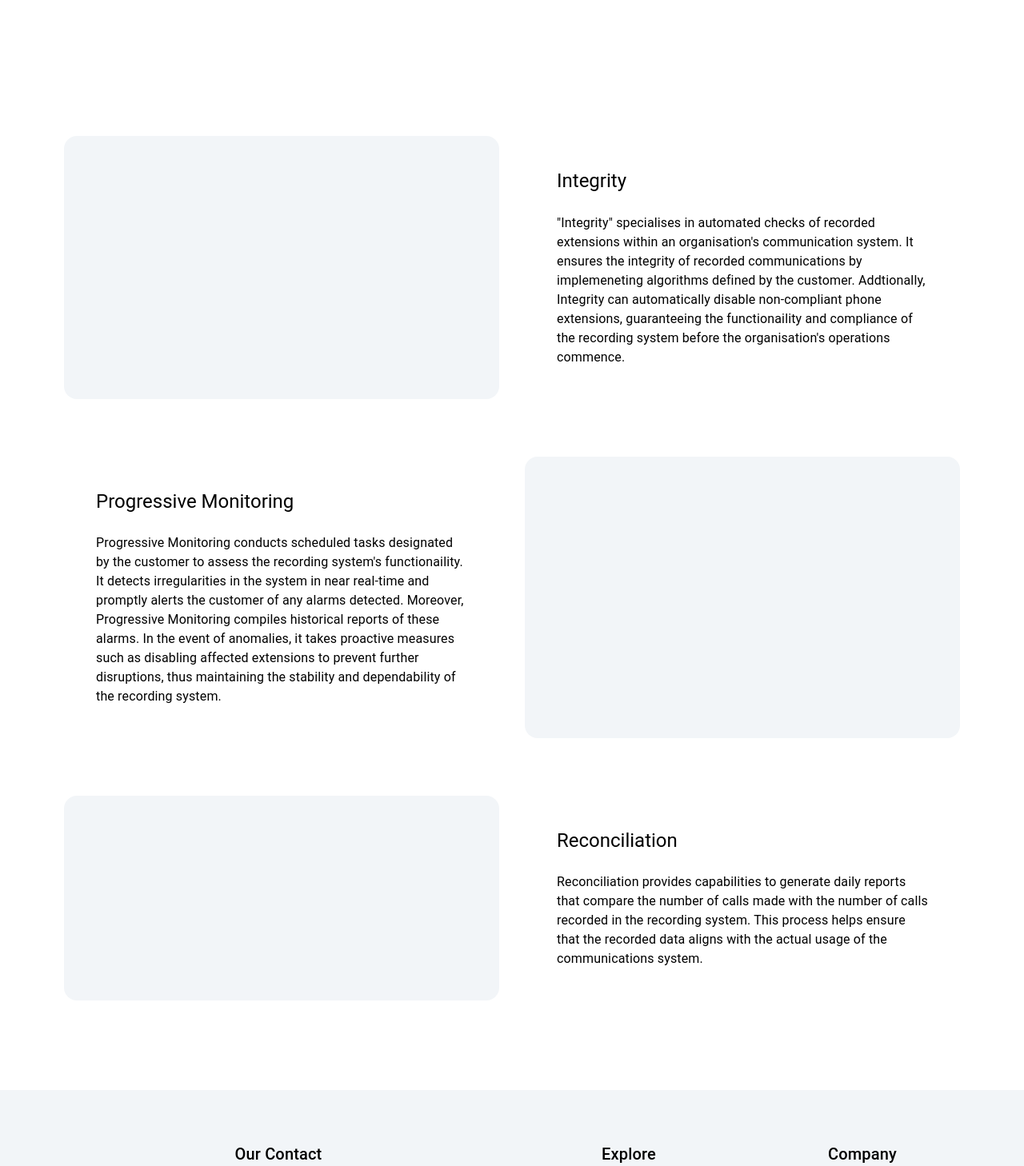
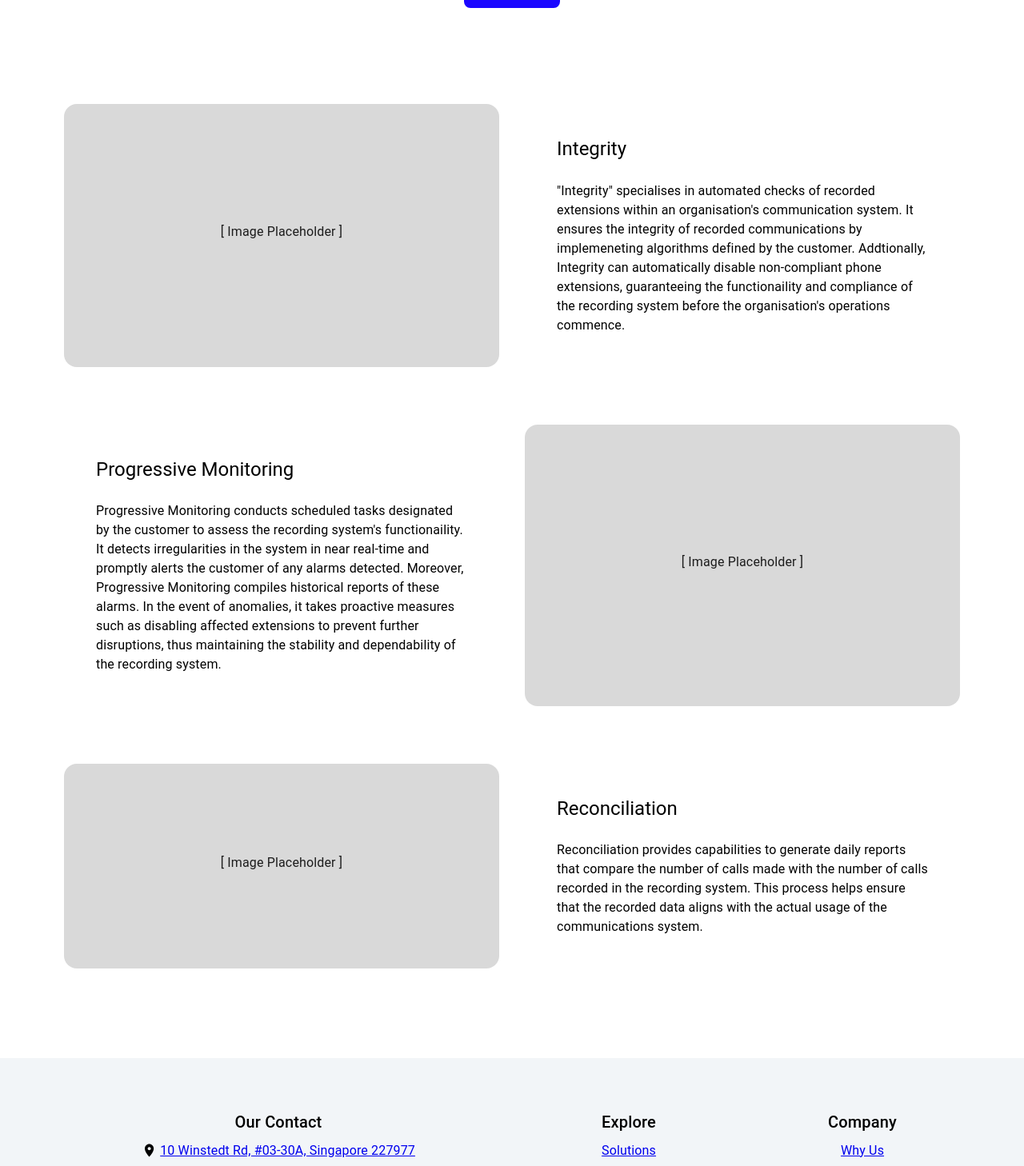
Before and after one commit to Xycone/Gemen_Website_Frontend, a React (Vite) app: page /garantia in a window 1280 px wide. Shown: the part 538-1996 px from the top of the page at 80% size. Built offline with nearby package versions, Linux system fonts and the light colour scheme.

Commit message:
Updated page styling

```diff
--- a/src/components/LandingSection.jsx
+++ b/src/components/LandingSection.jsx
@@ -10,7 +10,7 @@ function LandingSection() {
   };
 
   return (
-    <Box sx={{ pb: 15, pt: 15, position: 'relative', textAlign: 'center' }} id="landing-section">
+    <Box sx={{ py: 15, position: 'relative', textAlign: 'center' }} id="landing-section">
       {/* Landing Section */}
       <Box sx={{ textAlign: 'center', mb: 5 }}>
         <Typography variant="h4" sx={{ mt: 10, mb: 2 }}>
--- a/src/components/Partners.jsx
+++ b/src/components/Partners.jsx
@@ -6,9 +6,9 @@ import Logo from '../assets/Logo.svg'
 
 function Partners() {
     return (
-        <Box sx={{ pb: 15, pt: 15 }} id="partners-section">
+        <Box sx={{ py: 15 }} id="partners-section">
             {/* Partners Section */}
-            <Box sx={{ mb: 10, fontWeight: 'bold', textAlign: 'center' }}>
+            <Box sx={{ mb: 10, textAlign: 'center' }}>
                 <Typography variant="h4">
                     As Partners, We <span style={{ color: '#FF9900' }}>Grow Together</span>
                 </Typography>
--- a/src/components/ServicesSection.jsx
+++ b/src/components/ServicesSection.jsx
@@ -9,9 +9,9 @@ import PlaceholderIcon from '../assets/PlaceholderIcon.svg'
 
 function ServicesSection() {
     return (
-        <Box sx={{ pb: 15, pt: 15 }} id="services-section">
+        <Box sx={{ py: 15 }} id="services-section">
             {/* Services Section */}
-            <Box sx={{ mb: 10, fontWeight: 'bold', textAlign: 'center' }}>
+            <Box sx={{ mb: 10, textAlign: 'center' }}>
                 <Typography variant="h4">
                     Discover our services:
                     <br />
--- a/src/components/SolutionsSection.jsx
+++ b/src/components/SolutionsSection.jsx
@@ -13,7 +13,7 @@ function SolutionsSection() {
         navigate('/ace');
     };
     return (
-        <Box sx={{ pb: 15, pt: 15 }} id="solutions-section">
+        <Box sx={{ py: 15 }} id="solutions-section">
             {/* Solutions Section */}
             <Box sx={{ mb: 10, textAlign: 'center' }}>
                 <Typography variant="h4">
@@ -26,13 +26,14 @@ function SolutionsSection() {
             <Box>
                 <Grid container spacing={{ xs: 0, md: 4 }}>
                     <Grid item xs={12} md={6} sx={{ display: 'flex', flexDirection: 'column' }}>
-                        <Card sx={{ borderRadius: { xs: 0, md: 4 }, padding: 5, backgroundColor: '#F2F5F8', boxShadow: 'none', display: 'flex', flexDirection: 'column', flexGrow: 1 }}>
+                        <Card sx={{ borderRadius: { xs: 0, md: 4 }, backgroundColor: '#D9D9D9', boxShadow: 'none', display: 'flex', flexDirection: 'column', flexGrow: 1, justifyContent: 'center' }}>
                             <CardContent sx={{ margin: 2 }}>
+                                <Typography sx={{ textAlign: 'center' }}>[ Image Placeholder ]</Typography>
                             </CardContent>
                         </Card>
                     </Grid>
                     <Grid item xs={12} md={6} sx={{ display: 'flex', flexDirection: 'column' }}>
-                        <Card sx={{ borderRadius: { xs: 0, md: 4 }, padding: 5, backgroundColor: '#F2F5F8', boxShadow: 'none', display: 'flex', flexDirection: 'column', flexGrow: 1 }}>
+                        <Card sx={{ borderRadius: { xs: 0, md: 4 }, padding: 5, backgroundColor: '#F2F5F8', boxShadow: 'none', display: 'flex', flexDirection: 'column', flexGrow: 1, justifyContent: 'center' }}>
                             <CardContent sx={{ margin: 2 }}>
                                 <Typography variant="h5" sx={{ mb: 3 }}>Enhance Your Business Communications</Typography>
                                 <Typography sx={{ mb: 2 }}>
@@ -58,7 +59,7 @@ function SolutionsSection() {
                     </Grid>
 
                     <Grid item xs={12} md={6} sx={{ display: 'flex', flexDirection: 'column', order: { xs: 3, md: 2 } }}>
-                        <Card sx={{ borderRadius: { xs: 0, md: 4 }, padding: 5, backgroundColor: '#F2F5F8', boxShadow: 'none', display: 'flex', flexDirection: 'column', flexGrow: 1 }}>
+                        <Card sx={{ borderRadius: { xs: 0, md: 4 }, padding: 5, backgroundColor: '#F2F5F8', boxShadow: 'none', display: 'flex', flexDirection: 'column', flexGrow: 1, justifyContent: 'center' }}>
                             <CardContent sx={{ margin: 2 }}>
                                 <Typography variant="h5" sx={{ mb: 3 }}>Archive Your Old Voices</Typography>
                                 <Typography sx={{ mb: 2 }}>
@@ -83,8 +84,9 @@ function SolutionsSection() {
                         </Card>
                     </Grid>
                     <Grid item xs={12} md={6} sx={{ display: 'flex', flexDirection: 'column', order: { xs: 2, md: 3 } }}>
-                        <Card sx={{ borderRadius: { xs: 0, md: 4 }, padding: 5, backgroundColor: '#F2F5F8', boxShadow: 'none', display: 'flex', flexDirection: 'column', flexGrow: 1 }}>
+                        <Card sx={{ borderRadius: { xs: 0, md: 4 }, backgroundColor: '#D9D9D9', boxShadow: 'none', display: 'flex', flexDirection: 'column', flexGrow: 1, justifyContent: 'center' }}>
                             <CardContent sx={{ margin: 2 }}>
+                                <Typography sx={{ textAlign: 'center' }}>[ Image Placeholder ]</Typography>
                             </CardContent>
                         </Card>
                     </Grid>
--- a/src/components/WhyUsSection.jsx
+++ b/src/components/WhyUsSection.jsx
@@ -3,7 +3,7 @@ import React from 'react'
 
 function WhyUsSection() {
     return (
-        <Box sx={{ pb: 15, pt: 15 }} id="whyus-section">
+        <Box sx={{ py: 15 }} id="whyus-section">
             {/* Why Us Section */}
             <Box sx={{ mb: 10, textAlign: 'center' }}>
                 <Typography variant="h4">
--- a/src/pages/Ace.jsx
+++ b/src/pages/Ace.jsx
@@ -23,9 +23,9 @@ function Ace() {
 
   return (
     <Box sx={{ my: 4, justifyContent: 'center', alignItems: 'center' }}>
-      <Box sx={{ pb: 30, pt: 15, position: 'relative', textAlign: 'center' }}>
+      <Box sx={{ py: 15, position: 'relative', textAlign: 'center' }}>
         <Box sx={{ textAlign: 'center', mb: 5 }}>
-          <Typography variant="h5" sx={{ mb: 5 }}>
+          <Typography variant="h5" sx={{ mt: 10, mb: 5 }}>
             Ace
           </Typography>
           <Box>
@@ -54,9 +54,9 @@ function Ace() {
       </Box>
       <Grid container spacing={{ xs: 0, md: 4 }}>
         <Grid item xs={12} md={6} sx={{ mb: 5, display: 'flex', flexDirection: 'column', flexGrow: 1 }}>
-          <Card sx={{ borderRadius: { xs: 0, md: 4 }, padding: 5, backgroundColor: '#F2F5F8', boxShadow: 'none', display: 'flex', flexDirection: 'column', flexGrow: 1 }}>
+          <Card sx={{ borderRadius: { xs: 0, md: 4 }, backgroundColor: '#D9D9D9', boxShadow: 'none', display: 'flex', flexDirection: 'column', flexGrow: 1, justifyContent: 'center' }}>
             <CardContent sx={{ margin: 2 }}>
-
+              <Typography sx={{ textAlign: 'center' }}>[ Image Placeholder ]</Typography>
             </CardContent>
           </Card>
         </Grid>
--- a/src/pages/ContactUs.jsx
+++ b/src/pages/ContactUs.jsx
@@ -117,7 +117,7 @@ function ContactUs() {
   return (
     <Box sx={{ my: 4, justifyContent: 'center', alignItems: 'center' }}>
       <Box sx={{ pt: 15 }}>
-        <Box sx={{ mb: 10, fontWeight: 'bold', textAlign: 'center' }}>
+        <Box sx={{ mb: 10, textAlign: 'center' }}>
           <Typography variant="h4">
             Let's Talk!
             <br />
@@ -126,7 +126,7 @@ function ContactUs() {
         </Box>
       </Box>
 
-      <Box sx={{ pb: 15, pt: 15 }}>
+      <Box sx={{ py: 15 }}>
         <Grid container spacing={4}>
 
           <Grid item xs={12} md={6} sx={{ display: 'flex', flexDirection: 'column', justifyContent: 'center' }}>
@@ -320,7 +320,7 @@ function ContactUs() {
 
         </Grid>
 
-        <Box sx={{ display: 'flex', flexDirection: 'column', justifyContent: 'center', pb: 15, pt: 15, padding: 5 }} id="faq-section">
+        <Box sx={{ display: 'flex', flexDirection: 'column', justifyContent: 'center', py: 15, padding: 5 }} id="faq-section">
           <Typography variant="h5" sx={{ mb: 3 }}>Frequently Asked Questions:</Typography>
           <Accordion sx={{
             boxShadow: 'none',
--- a/src/pages/Garantia.jsx
+++ b/src/pages/Garantia.jsx
@@ -23,9 +23,9 @@ function Garantia() {
 
   return (
     <Box sx={{ my: 4, justifyContent: 'center', alignItems: 'center' }}>
-      <Box sx={{ pb: 30, pt: 15, position: 'relative', textAlign: 'center' }}>
+      <Box sx={{ py: 15, position: 'relative', textAlign: 'center' }}>
         <Box sx={{ textAlign: 'center', mb: 5 }}>
-          <Typography variant="h5" sx={{ mb: 5 }}>
+          <Typography variant="h5" sx={{ mt: 10, mb: 5 }}>
             Garantia
           </Typography>
           <Box>
@@ -56,9 +56,9 @@ function Garantia() {
       </Box>
       <Grid container spacing={{ xs: 0, md: 4 }}>
         <Grid item xs={12} md={6} sx={{ mb: 5, display: 'flex', flexDirection: 'column', flexGrow: 1 }}>
-          <Card sx={{ borderRadius: { xs: 0, md: 4 }, padding: 5, backgroundColor: '#F2F5F8', boxShadow: 'none', display: 'flex', flexDirection: 'column', flexGrow: 1 }}>
-            <CardContent>
-
+          <Card sx={{ borderRadius: { xs: 0, md: 4 }, backgroundColor: '#D9D9D9', boxShadow: 'none', display: 'flex', flexDirection: 'column', flexGrow: 1, justifyContent: 'center' }}>
+            <CardContent sx={{ margin: 2 }}>
+              <Typography sx={{ textAlign: 'center' }}>[ Image Placeholder ]</Typography>
             </CardContent>
           </Card>
         </Grid>
@@ -84,17 +84,17 @@ function Garantia() {
           </Box>
         </Grid>
         <Grid item xs={12} md={6} sx={{ mb: 5, display: 'flex', flexDirection: 'column', flexGrow: 1, order: { xs: 3, md: 4 } }}>
-          <Card sx={{ borderRadius: { xs: 0, md: 4 }, padding: 5, backgroundColor: '#F2F5F8', boxShadow: 'none', display: 'flex', flexDirection: 'column', flexGrow: 1 }}>
-            <CardContent>
-
+          <Card sx={{ borderRadius: { xs: 0, md: 4 }, backgroundColor: '#D9D9D9', boxShadow: 'none', display: 'flex', flexDirection: 'column', flexGrow: 1, justifyContent: 'center' }}>
+            <CardContent sx={{ margin: 2 }}>
+              <Typography sx={{ textAlign: 'center' }}>[ Image Placeholder ]</Typography>
             </CardContent>
           </Card>
         </Grid>
 
         <Grid item xs={12} md={6} sx={{ mb: 5, display: 'flex', flexDirection: 'column', flexGrow: 1, order: { xs: 5, md: 6 } }}>
-          <Card sx={{ borderRadius: { xs: 0, md: 4 }, padding: 5, backgroundColor: '#F2F5F8', boxShadow: 'none', display: 'flex', flexDirection: 'column', flexGrow: 1 }}>
-            <CardContent>
-
+          <Card sx={{ borderRadius: { xs: 0, md: 4 }, backgroundColor: '#D9D9D9', boxShadow: 'none', display: 'flex', flexDirection: 'column', flexGrow: 1, justifyContent: 'center' }}>
+            <CardContent sx={{ margin: 2 }}>
+              <Typography sx={{ textAlign: 'center' }}>[ Image Placeholder ]</Typography>
             </CardContent>
           </Card>
         </Grid>
```
